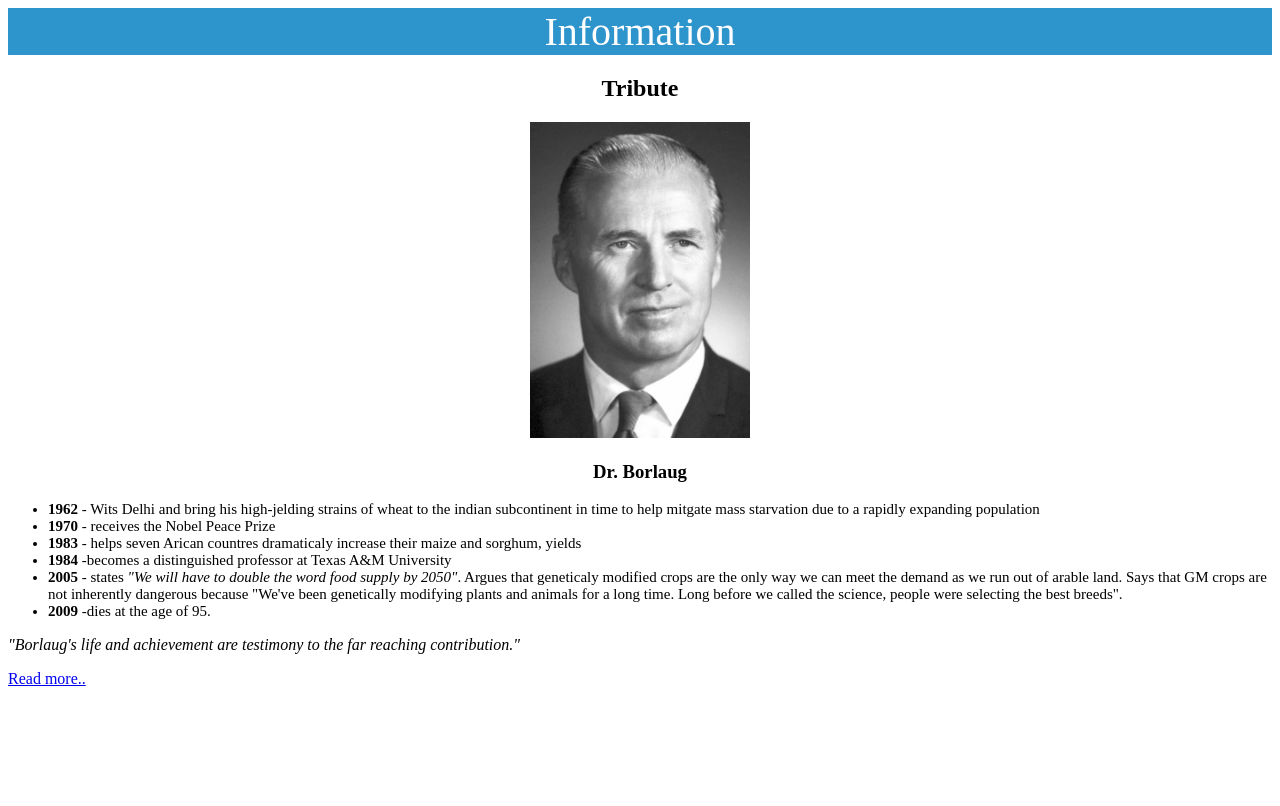
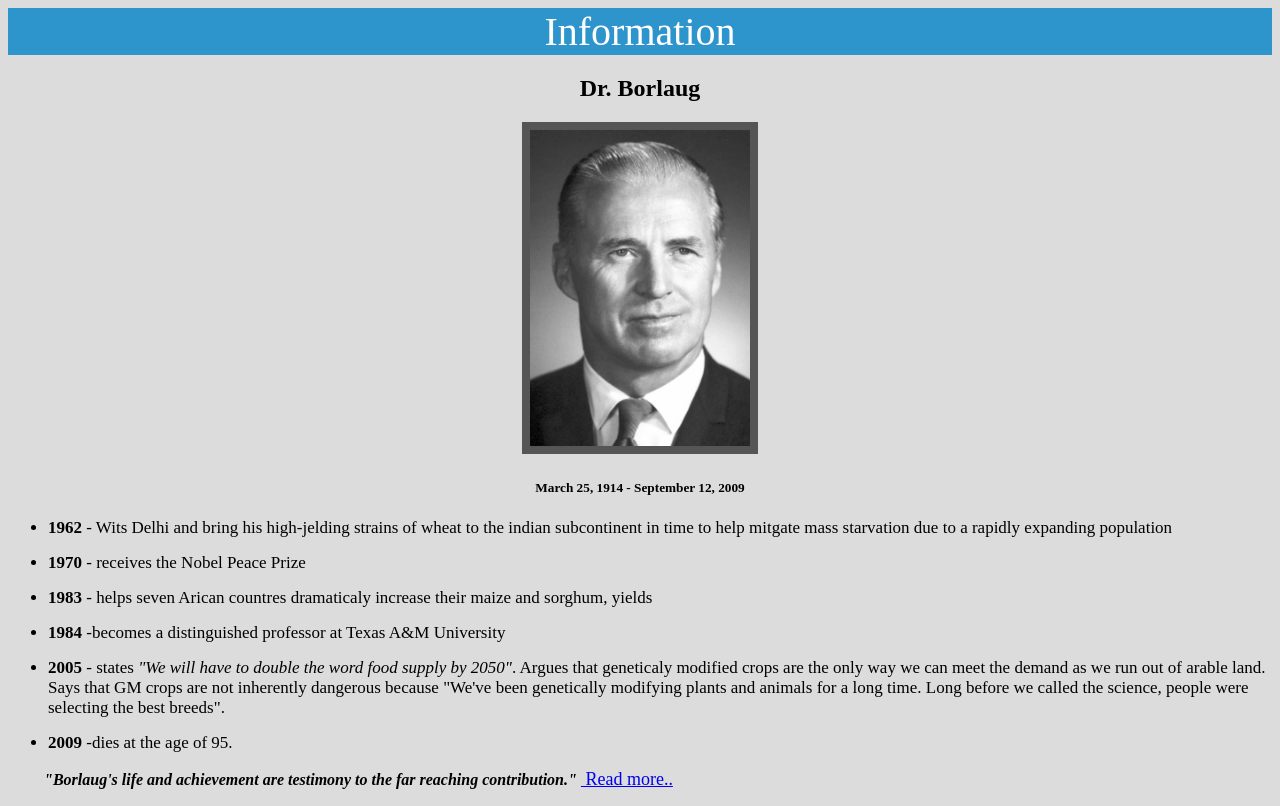
Before and after one commit to AjinkyaKandelkar/Assignments, a plain HTML site: page Assignment 1/index.html in a window 1280 px wide. Drawn offline with Linux system fonts and the light colour scheme.

Commit message:
completed

```diff
--- a/Assignment 1/index.html
+++ b/Assignment 1/index.html
@@ -11,16 +11,15 @@
     </header>
 </head>
 <body>
-
     <article id="main">
         <h1 id="title">
-            Tribute
+            Dr. Borlaug
         </h1>
         <div id="img-div">
-            <img id="image" src="/Assignment 1/borlaug.webp" alt="User story image">
-            <h3 id="img-caption">
-                Dr. Borlaug
-            </h3>
+            <img id="image" src="/borlaug.webp" alt="User story image">
+            <h5 id="img-caption">
+                March 25, 1914 - September 12, 2009
+            </h5>
 
         </div>
         <p id="tribute-info">
@@ -52,11 +51,14 @@
                 </li>
             </ul>
 
-            <i>"Borlaug's life and achievement are testimony to the far reaching contribution."</i>
+            <span class="line">
+                &nbsp;&nbsp; &nbsp;&nbsp;&nbsp;&nbsp;&nbsp;&nbsp;"Borlaug's life and achievement are testimony to the far reaching contribution."
+            </span>
+            <a id="tribute-link" href="https://en.wikipedia.org/wiki/Norman_Borlaug">
+                &nbsp;Read more..
+            </a>
         </p>
-        <a id="tribute-link" href="https://en.wikipedia.org/wiki/Norman_Borlaug">
-            Read more..
-        </a>
+
     </article>
 </body>
 </html>
--- a/Assignment 1/style.css
+++ b/Assignment 1/style.css
@@ -1,3 +1,7 @@
+body
+{
+    background-color: gainsboro;
+}
 header
 {
     font-size: 40px;
@@ -21,8 +25,19 @@ span
 {
     height:316px;
     width:220px;
+    position: relative;
+    border: 8px solid #555
 }
 li
 {
-    font-size: 15px;
+    font-size: 17px;
+    margin-bottom: 15px;
 }
+.line
+{
+    font-style: italic;
+}
+#tribute-link
+{
+    font-size: large;
+}
```
